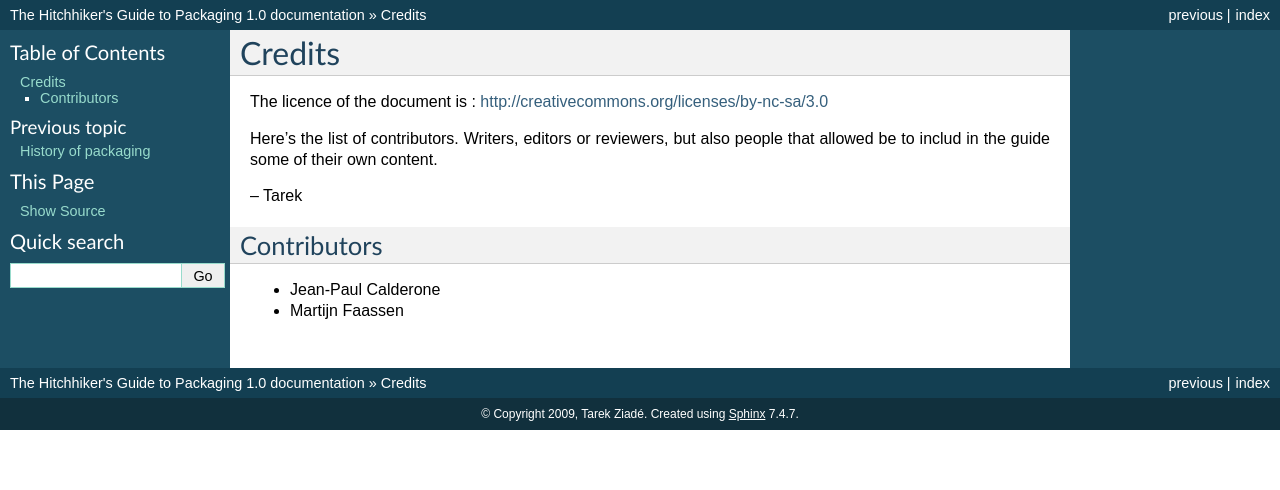
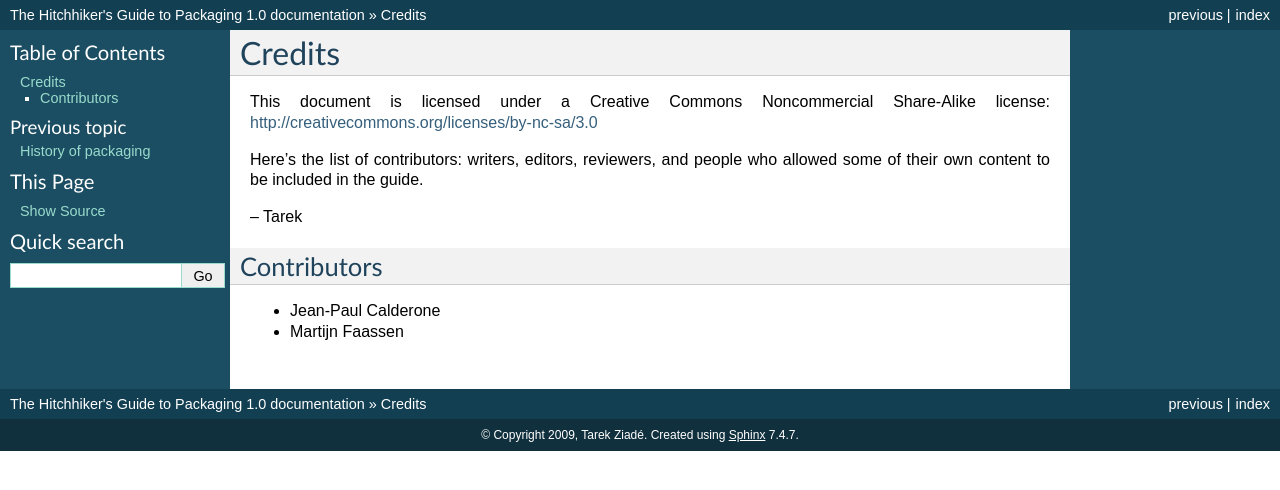
Before and after one commit to pypa/packaging.python.org, a Sphinx documentation site: the page built from source/credits.txt, in a window 1280 px wide. Shown: the top 490 px of the page. Built offline with Sphinx 7.4.7, drawn with Linux system fonts in a browser that asks for light colours.

Commit message:
cleanup in credits.txt

```diff
--- a/source/credits.txt
+++ b/source/credits.txt
@@ -2,10 +2,11 @@
 Credits
 =======
 
-The licence of the document is : http://creativecommons.org/licenses/by-nc-sa/3.0
+This document is licensed under a Creative Commons Noncommercial Share-Alike
+license: http://creativecommons.org/licenses/by-nc-sa/3.0
 
-Here's the list of contributors. Writers, editors or reviewers, but also
-people that allowed be to includ in the guide some of their own content.
+Here's the list of contributors: writers, editors, reviewers, and people who
+allowed some of their own content to be included in the guide.
 
 -- Tarek
 
```
